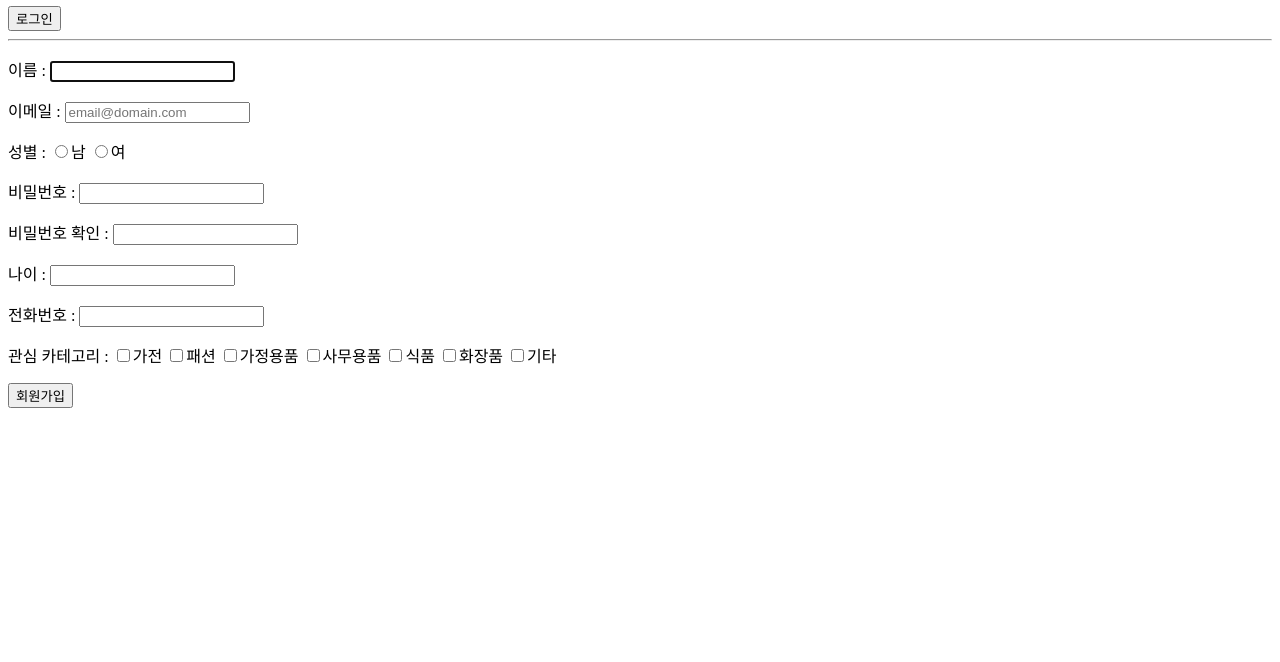
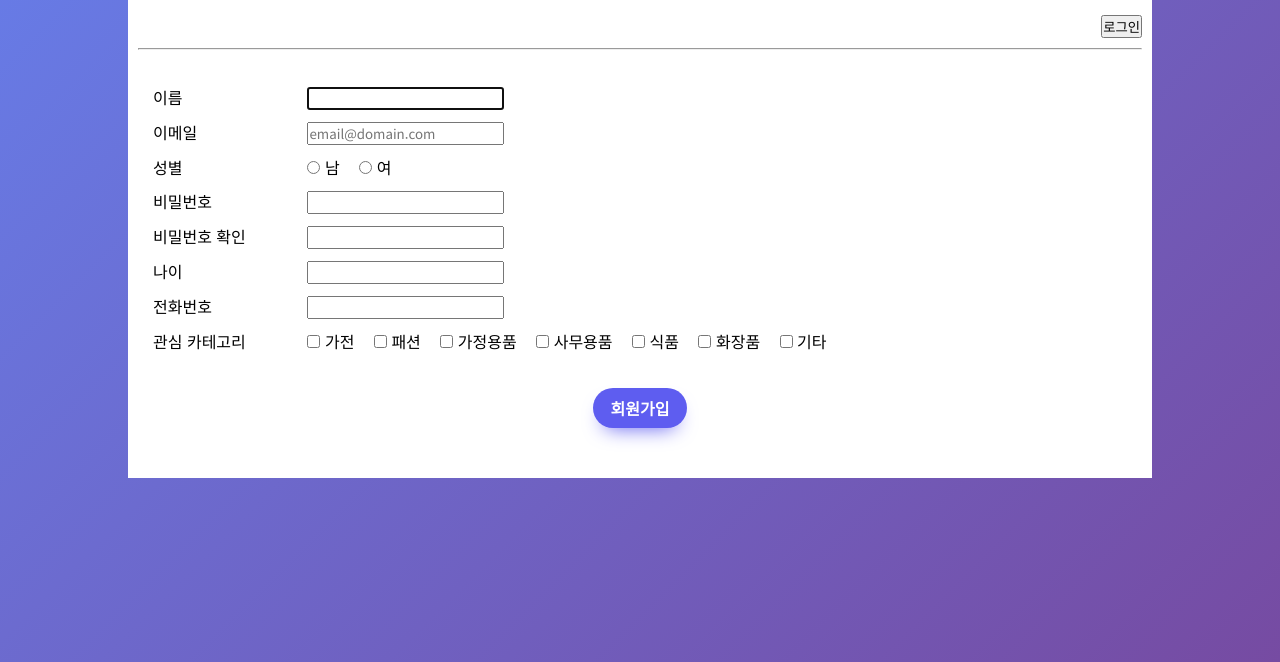
Before and after one commit to 2022148043/HomeworkRepository, a plain HTML site: page LAB2/signup.html in a window 1280 px wide. Shown: the part 138-800 px from the top of the page. Drawn offline with Linux system fonts and the light colour scheme.

Commit message:
Lab2 design

```diff
--- a/LAB2/main.css
+++ b/LAB2/main.css
@@ -0,0 +1,69 @@
+@import url(//fonts.googleapis.com/earlyaccess/notosanskr.css);
+
+* {
+    font-family: 'Noto Sans KR', sans-serif;
+    margin: 0;
+    padding: 0;
+}
+
+html {
+    background: linear-gradient(135deg, #667eea 0%, #764ba2 100%);
+    background-attachment: fixed;
+}
+
+body {
+    width: 80%;
+    height: 100%;
+    margin: 0 auto;
+}
+
+body > * {
+    background-color: white;
+}
+
+header, nav, main {
+    padding: 20px;
+}
+
+nav {
+    text-align: right;
+    padding: 10px;
+}
+
+hr {
+    margin-top: 10px;
+}
+
+h1, h2 {
+    text-align: center;
+    padding: 5px;
+}
+
+form > p {
+    padding: 5px;
+}
+
+.input_title {
+    display: inline-block;
+    width: 150px;
+}
+
+input[type="radio"] + label, input[type="checkbox"] + label {
+    margin-right: 15px;
+}
+
+#submit {
+    display: block;
+    margin: 30px auto;
+    background-color: #5E5DF0;
+    border: 0;
+    border-radius: 999px;
+    box-shadow: #5E5DF0 0 10px 20px -10px;
+    box-sizing: border-box;
+    color: #FFFFFF;
+    cursor: pointer;
+    font-size: 1rem;
+    font-weight: bold;
+    outline: 0 solid transparent;
+    padding: 8px 18px;
+}
--- a/LAB2/signup.html
+++ b/LAB2/signup.html
@@ -16,48 +16,72 @@
 
     <nav>
         <a href="login.html"><button>로그인</button></a>
+        <hr>
     </nav>
 
-    <hr>
 
     <main>
         <form action="#" method="post">
 
             <p>
-                이름 : <input type="text" name="nickname" id="" autofocus>
+                <label for="nickname" class="input_title">이름</label>
+                <input type="text" name="nickname" id="nickname" autofocus>
             </p>
             <p>
-                이메일 : <input type="email" name="email" id="" placeholder="email@domain.com">
+                <label for="email" class="input_title">이메일</label>
+                <input type="email" name="email" id="email" placeholder="email@domain.com">
             </p>
             <p>
-                성별 :
-                <input type="radio" name="sex" value="male">남
-                <input type="radio" name="sex" value="female">여
+                <label class="input_title">성별</label>
+
+                <input type="radio" name="sex" value="male" id="male">
+                <label for="male">남</label>
+
+                <input type="radio" name="sex" value="female" id="female">
+                <label for="female">여</label>
             </p>
             <p>
-                비밀번호 : <input type="password" name="password" id="" required>
+                <label for="password" class="input_title">비밀번호</label>
+                <input type="password" name="password" id="password" required>
             </p>
             <p>
-                비밀번호 확인 : <input type="password" name="pw_confirm" id="" required>
+                <label for="pw_confirm" class="input_title">비밀번호 확인</label>
+                <input type="password" name="pw_confirm" id="pw_confirm" required>
             </p>
             <p>
-                나이 : <input type="number" name="age" id="" step="1">
+                <label for="age" class="input_title">나이</label>
+                <input type="number" name="age" id="age" step="1">
             </p>
             <p>
-                전화번호 : <input type="tel" name="phone" id="" autocomplete="on">
+                <label for="phone" class="input_title">전화번호</label>
+                <input type="tel" name="phone" id="phone" autocomplete="on">
             </p>
             <p>
-                관심 카테고리 :
-                <input type="checkbox" name="category" value="appliance">가전
-                <input type="checkbox" name="category" value="fashion">패션
-                <input type="checkbox" name="category" value="household">가정용품
-                <input type="checkbox" name="category" value="office">사무용품
-                <input type="checkbox" name="category" value="food">식품
-                <input type="checkbox" name="category" value="cosmetic">화장품
-                <input type="checkbox" name="category" value="etc">기타
+                <label class="input_title">관심 카테고리</label>
+
+                <input type="checkbox" name="category" value="appliance" id="category1">
+                <label for="category1">가전</label>
+
+                <input type="checkbox" name="category" value="fashion" id="category2">
+                <label for="category2">패션</label>
+
+                <input type="checkbox" name="category" value="household" id="category3">
+                <label for="category3">가정용품</label>
+
+                <input type="checkbox" name="category" value="office" id="category4">
+                <label for="category4">사무용품</label>
+
+                <input type="checkbox" name="category" value="food" id="category5">
+                <label for="category5">식품</label>
+
+                <input type="checkbox" name="category" value="cosmetic" id="category6">
+                <label for="category6">화장품</label>
+
+                <input type="checkbox" name="category" value="etc" id="category7">
+                <label for="category7">기타</label>
             </p>
 
-            <input type="submit" value="회원가입">
+            <input type="submit" value="회원가입" id="submit">
         </form>
     </main>
 </body>
```
Also changed, not shown: LAB2/login.html (+7 -7 lines).
